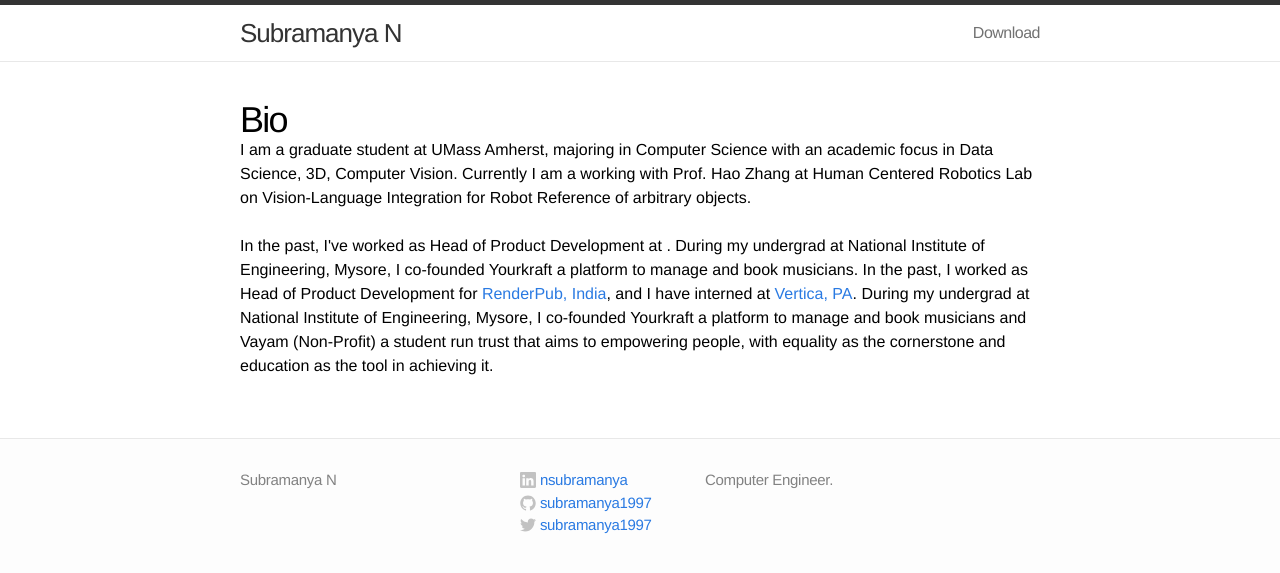
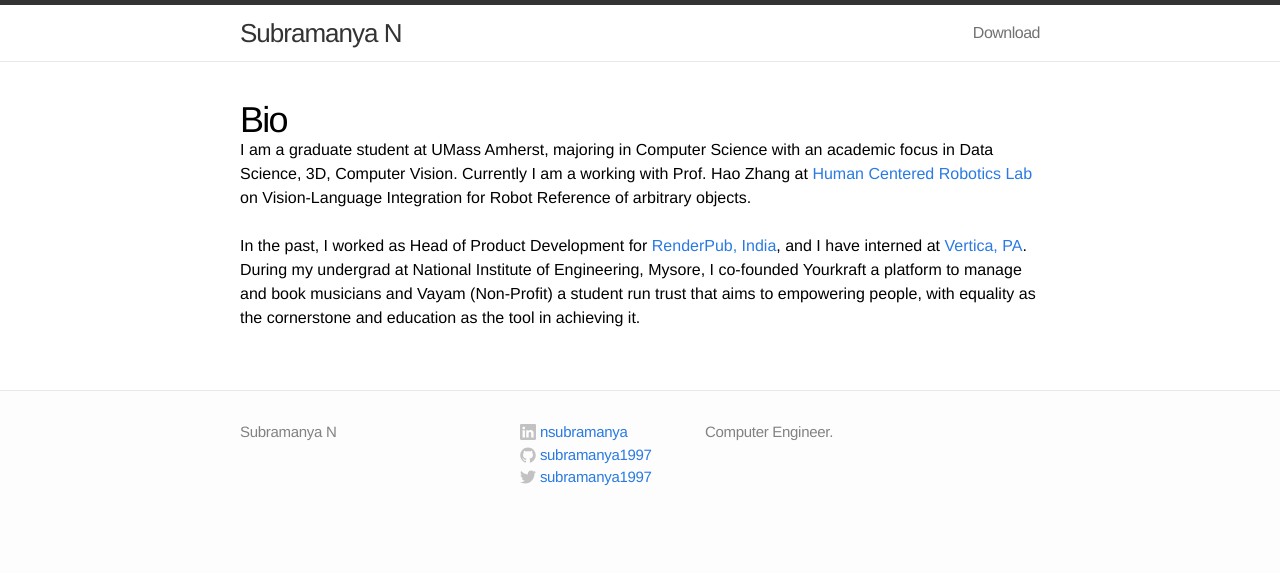
Before and after one commit to subramanya1997/subramanya.github.io, a Jekyll site: the page built from index.html, in a window 1280 px wide. Shown: the top 573 px of the page. Built offline with Jekyll 4.4.1, drawn with Linux system fonts in a browser that asks for light colours.

Commit message:
Update about.yaml

```diff
--- a/_data/about.yaml
+++ b/_data/about.yaml
@@ -6,10 +6,8 @@ github_username:  subramanya1997
 linkedin_username: nsubramanya
 
 #Bio
-bio: I am a graduate student at UMass Amherst, majoring in Computer Science with an academic focus in Data Science, 3D, Computer Vision. Currently I am a working with Prof.
-      Hao Zhang at Human Centered Robotics Lab on Vision-Language Integration for Robot Reference of arbitrary objects.
-history: In the past, I've worked as Head of Product Development at . During my undergrad at National Institute of Engineering, Mysore,
-      I co-founded Yourkraft a platform to manage and book musicians.
-      In the past, I worked as Head of Product Development for <a href='https://www.renderpub.com'>RenderPub, India</a>, and I have interned at
+bio: I am a graduate student at UMass Amherst, majoring in Computer Science with an academic focus in Data Science, 3D, Computer Vision. Currently I am a working with
+      Prof. Hao Zhang at <a href='https://hcr.cs.umass.edu'>Human Centered Robotics Lab</a> on Vision-Language Integration for Robot Reference of arbitrary objects.
+history: In the past, I worked as Head of Product Development for <a href='https://www.renderpub.com'>RenderPub, India</a>, and I have interned at
       <a href='https://www.vertica.com'>Vertica, PA</a>. During my undergrad at National Institute of Engineering, Mysore, I co-founded Yourkraft a platform to manage and book
       musicians and Vayam (Non-Profit) a student run trust that aims to empowering people, with equality as the cornerstone and education as the tool in achieving it.
```
